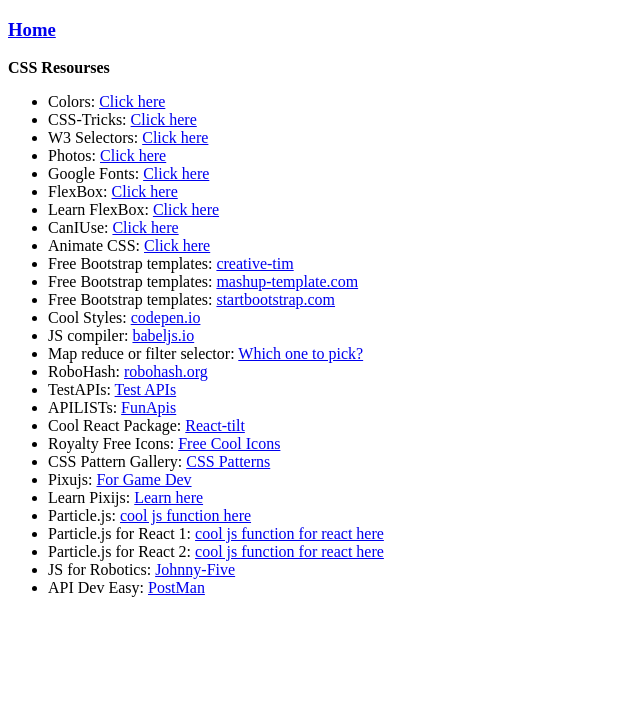
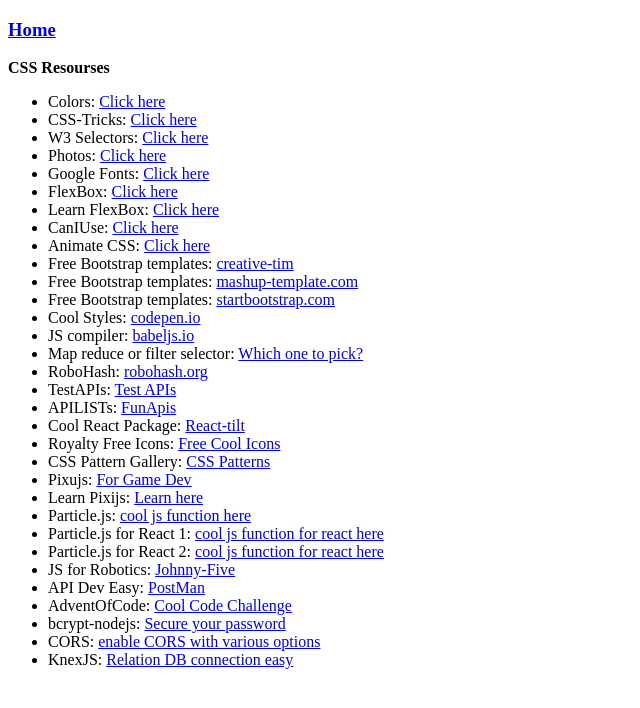
Before and after one commit to SyedHamdanSher/Profile, a plain HTML site: page htmlchallenge/resourses.html in a window 1280 px wide. Shown: the whole page, without its empty margins (0-640 px from the left). Drawn offline with Linux system fonts and the light colour scheme.

Commit message:
more resource added

```diff
--- a/htmlchallenge/resourses.html
+++ b/htmlchallenge/resourses.html
@@ -35,6 +35,10 @@
 		<li>Particle.js for React 2: <a href="https://www.npmjs.com/package/react-particles-js">cool js function for react here</a></li>
 		<li>JS for Robotics: <a href="http://johnny-five.io/">Johnny-Five</a></li>
 		<li>API Dev Easy: <a href="https://www.getpostman.com/">PostMan</a></li>
+		<li>AdventOfCode: <a href="http://adventofcode.com/2015/day/2">Cool Code Challenge</a></li>
+		<li>bcrypt-nodejs: <a href="https://www.npmjs.com/package/bcrypt-nodejs">Secure your password</a></li>
+		<li>CORS: <a href="https://www.npmjs.com/package/cors">enable CORS with various options</a></li>
+		<li>KnexJS: <a href="http://knexjs.org/">Relation DB connection easy</a></li>
 	</ul>
 </body>
 </html>
```
